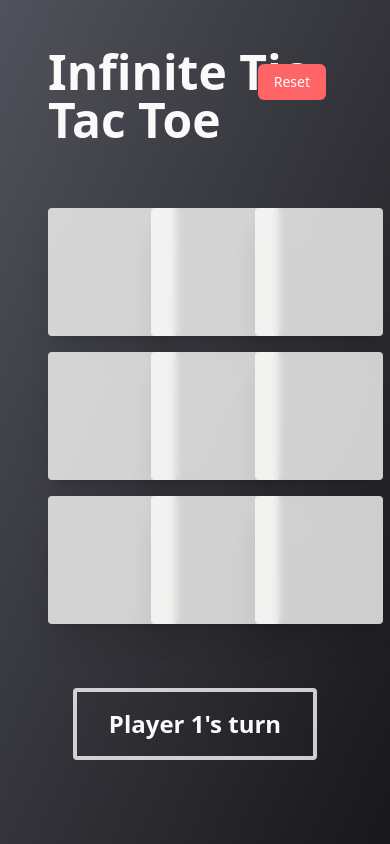
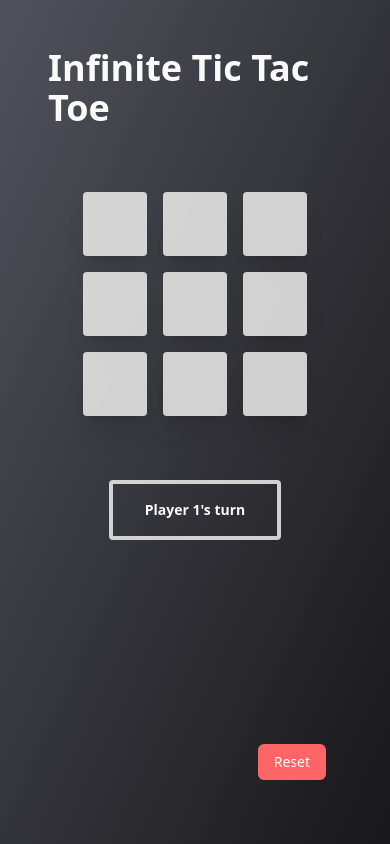
Before and after one commit to kallol000/infinite-tic-tac-toe, a Next.js app: page / in a window 390 px wide. Built offline with nearby package versions, Linux system fonts and the light colour scheme.

Commit message:
added responsive design

```diff
--- a/package.json
+++ b/package.json
@@ -11,6 +11,7 @@
   "dependencies": {
     "@radix-ui/react-dialog": "^1.1.14",
     "@radix-ui/react-slot": "^1.2.3",
+    "@tabler/icons-react": "^3.34.1",
     "class-variance-authority": "^0.7.1",
     "clsx": "^2.1.1",
     "lucide-react": "^0.535.0",
--- a/src/app/page.tsx
+++ b/src/app/page.tsx
@@ -77,7 +77,7 @@ export default function Home() {
   return (
     <div className="relative bg-gradient-to-br from-zinc-600 to-zinc-900 h-screen">
 
-    <Button variant="destructive" onClick={handleReset} className="fixed top-[4rem] right-[4rem]">Reset</Button>
+    <Button variant="destructive" onClick={handleReset} className="fixed bottom-[4rem] md:top-[4rem] right-[4rem]">Reset</Button>
       {winner && <Modal winner={ winner } handleReset = {handleReset} /> }
 
     <motion.div
@@ -91,11 +91,11 @@ export default function Home() {
       >
 
         <div className=" flex flex-col gap-[4rem] items-center p-[3rem] z-0">
-          <h1 className="text-5xl font-extrabold">Infinite Tic Tac Toe</h1>
+          <h1 className="text-4xl sm:text-5xl font-extrabold ">Infinite Tic Tac Toe</h1>
           <div className="grid grid-cols-3 gap-4">
             { boxes }
           </div>
-          <div className="px-[2rem] py-[1rem] text-2xl font-semibold border border-stone-50/80 border-4 text-foreground  rounded-sm">
+          <div className="px-[2rem] py-[1rem] text-sm sm:text-2xl font-semibold border border-stone-50/80 border-4 text-foreground  rounded-sm">
             {`Player ${ currentPlayer }'s turn`}
           </div>
 
--- a/src/components/ui/Box.tsx
+++ b/src/components/ui/Box.tsx
@@ -6,7 +6,7 @@ export default function Box({ name, value, disabled, text, handleClick } : { nam
 
     return (
         <div className="relative">
-                <input type="button" name={ name } disabled={ disabled } className={ `${ value === null ? `bg-stone-50/80 hover:bg-stone-50/50 transition-all` : value === 1 ? `bg-sky-300` : `bg-teal-300` } w-[8rem] h-[8rem] border-none rounded-sm  backdrop-blur-xs shadow-xl cursor-pointer` } onClick={ handleClick } />
+                <input type="button" name={ name } disabled={ disabled } className={ `${ value === null ? `bg-stone-50/80 hover:bg-stone-50/50 transition-all` : value === 1 ? `bg-sky-300` : `bg-teal-300` } w-16 h-16 sm:w-32 sm:h-32 border-none rounded-sm  backdrop-blur-xs shadow-xl cursor-pointer  ` } onClick={ handleClick } />
                 { text &&
                 <motion.div
                     initial={ { opacity: 0 } }
@@ -18,7 +18,7 @@ export default function Box({ name, value, disabled, text, handleClick } : { nam
                         ease: [0, 0.71, 0.2, 1.01],
                     }}
                 >
-                    <p className="absolute inset-0 flex justify-center items-center text-5xl font-bold text-shadow-md">{ text }</p>
+                    <p className="absolute inset-0 flex justify-center items-center text-2xl sm:text-5xl font-bold text-shadow-md">{ text }</p>
                  </motion.div>
                 }
 
```
Also changed, not shown: 1 other file (tests, documents, lock files or other folders).
